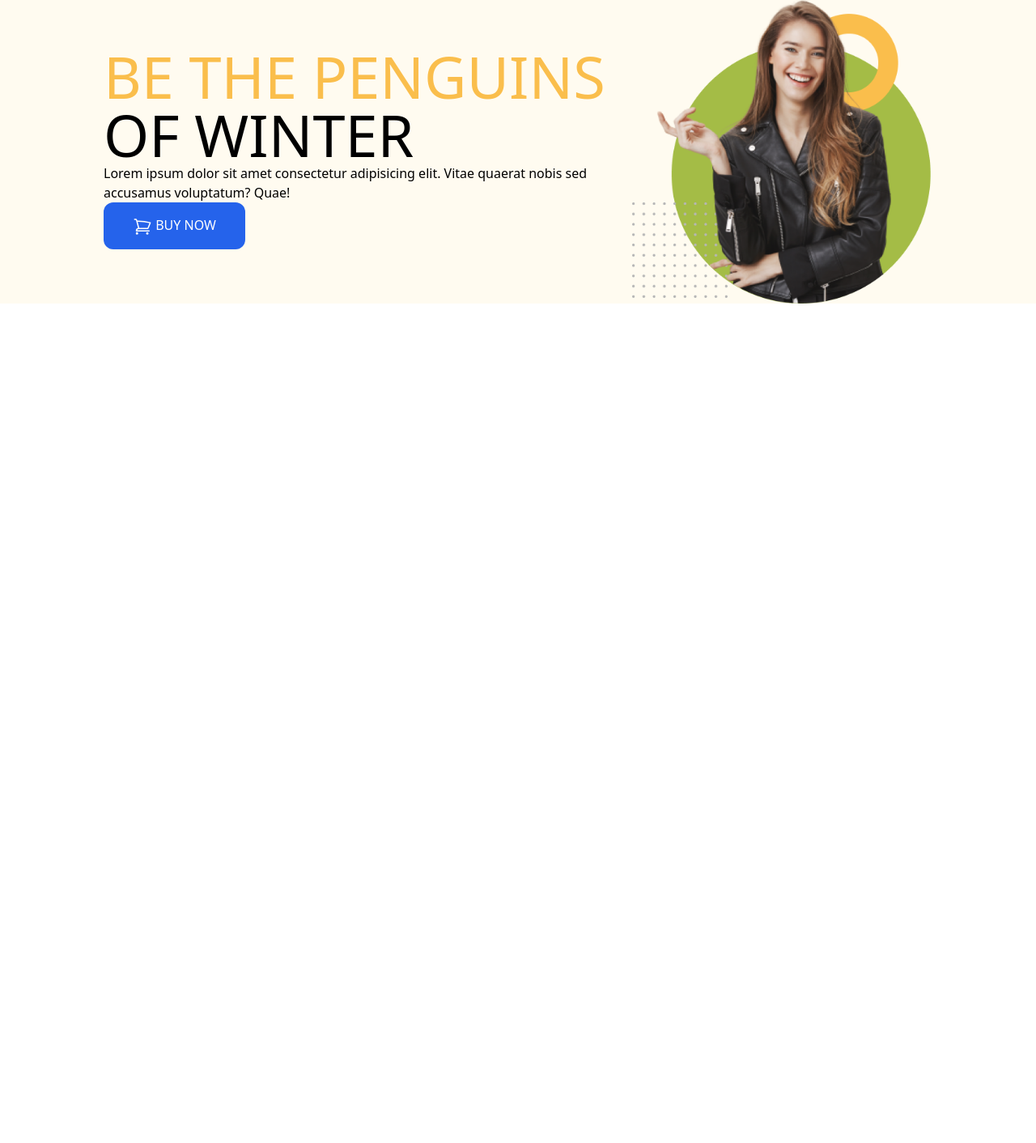
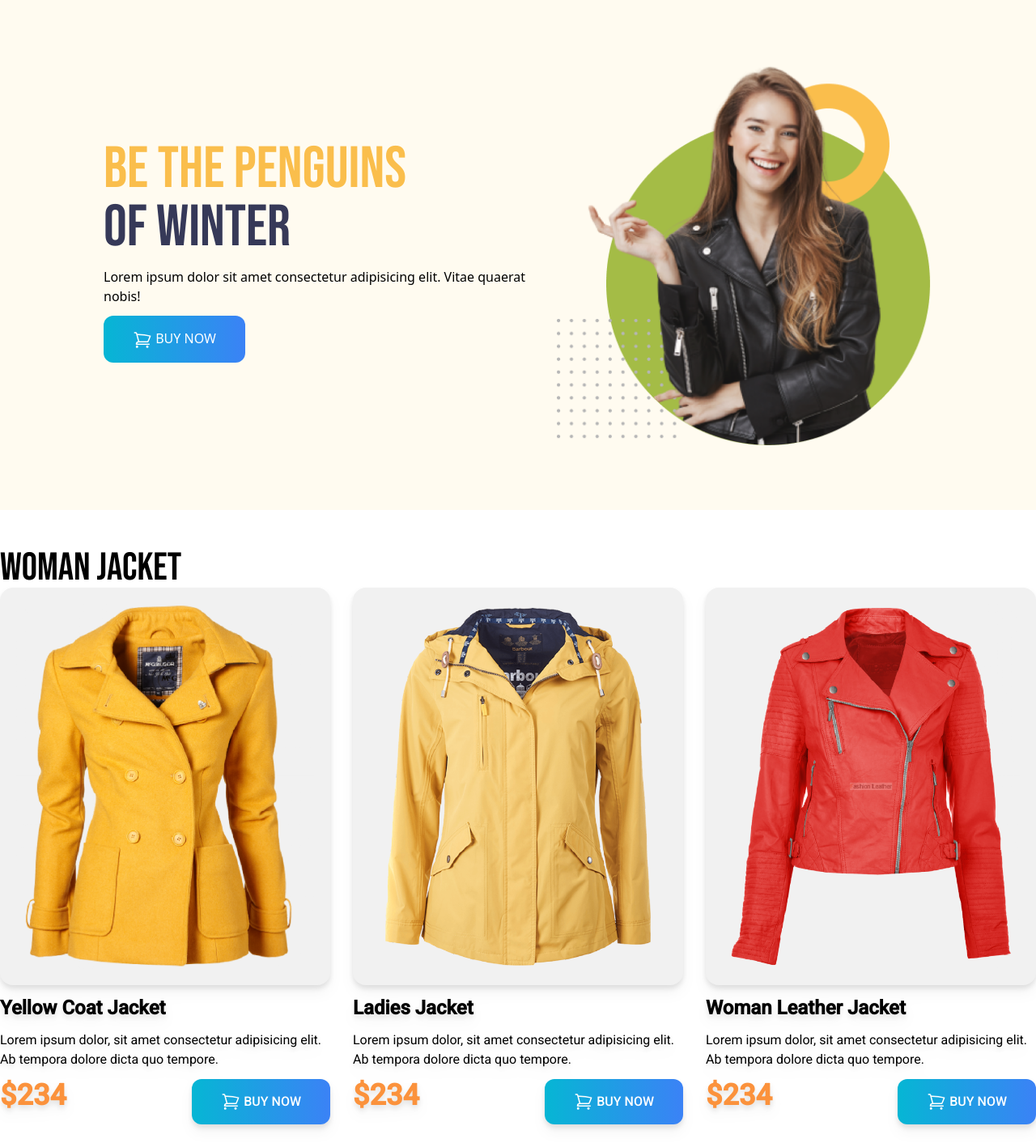
Before and after one commit to lutfurrahman20/penguin_fashion, a plain HTML site: page index.html in a window 1280 px wide. Shown: the part 8-1420 px from the top of the page at 81% size. Before the commit the page ends 800 px from the top, so only its background shows below. Drawn offline with nearby package versions, Linux system fonts and the light colour scheme.

Commit message:
woman section added

```diff
--- a/index.html
+++ b/index.html
@@ -5,22 +5,35 @@
     <meta name="viewport" content="width=device-width, initial-scale=1.0">
     <title>penguin fashion</title>
     <script src="https://cdn.tailwindcss.com"></script>
+    <!-- google fonts: bebas and roboto -->
+    <link rel="preconnect" href="https://fonts.googleapis.com">
+<link rel="preconnect" href="https://fonts.gstatic.com" crossorigin>
+<link href="https://fonts.googleapis.com/css2?family=Arimo:wght@400;500;700&family=Bebas+Neue&family=Open+Sans&family=Poppins:wght@500&family=Roboto:wght@400;500&family=Work+Sans:wght@400;600;700;800&display=swap" rel="stylesheet">
+<style>
+    .font-bebas{
+        font-family: 'Bebas Neue', sans-serif;
+    }
+    .font-roboto{
+        font-family: 'Roboto', sans-serif;
+    }
+</style>
 </head>
 <body>
-    <header class="bg-[#FFFBF0] px-32">
+    <header class="bg-[#FFFBF0] py-20 px-32 md:px-32">
         <!-- nav section -->
         <nav>
 
         </nav>
         <!-- banner section  -->
         <div class="flex justify-between items-center">
-            <div>
-                <h1 class="text-7xl uppercase">
+            <div class="space-y-3">
+                <h1 class="text-7xl uppercase font-bebas">
                     <span class="text-[#FABE4C]">Be the Penguins</span>
                     <br>
-                    of Winter</h1>
-                    <p>Lorem ipsum dolor sit amet consectetur adipisicing elit. Vitae quaerat nobis sed accusamus voluptatum? Quae!</p>
-                    <button class="bg-blue-600 px-9 py-4 rounded-xl uppercase text-white font-medium">
+                    <span class="text-[#363958]">of Winter</span>
+                    </h1>
+                    <p>Lorem ipsum dolor sit amet consectetur adipisicing elit. Vitae quaerat nobis!</p>
+                    <button class="bg-gradient-to-r from-cyan-500 to-blue-500 px-9 py-4 rounded-xl uppercase text-white font-medium">
                     <svg xmlns="http://www.w3.org/2000/svg" fill="none" viewBox="0 0 24 24" stroke-width="1.5" stroke="currentColor" class="w-6 h-6 inline">
                         <path stroke-linecap="round" stroke-linejoin="round" d="M2.25 3h1.386c.51 0 .955.343 1.087.835l.383 1.437M7.5 14.25a3 3 0 00-3 3h15.75m-12.75-3h11.218c1.121-2.3 2.1-4.684 2.924-7.138a60.114 60.114 0 00-16.536-1.84M7.5 14.25L5.106 5.272M6 20.25a.75.75 0 11-1.5 0 .75.75 0 011.5 0zm12.75 0a.75.75 0 11-1.5 0 .75.75 0 011.5 0z" />
                       </svg>
@@ -33,7 +46,72 @@
         </div>
 
     </header>
-    <main>
+    <main class="max-w-7xl mx-auto">
+        <!-- jacket section  -->
+        <section class="py-12">
+            <h3 class="text-5xl font-bebas">woman jacket</h3>
+            <!-- jacket container -->
+            <div class="grid grid-cols-3 gap-7 font-roboto">
+                <!-- jacket 1 -->
+                <div class="space-y-3 drop-shadow-lg">
+                    <div class="bg-[#F1F1F1;] p-5 rounded-2xl">
+                        <img src="images/jacket-1.png" alt="">
+                    </div>
+                        <h4 class="text-2xl font-bold">Yellow Coat Jacket </h4>
+                        <p>Lorem ipsum dolor, sit amet consectetur adipisicing elit. Ab tempora dolore dicta quo  tempore.</p>
+                        <div class="flex justify-between">
+                            <h3 class="text-4xl font-black text-orange-400">$234</h3>
+                            <button class="bg-gradient-to-r from-cyan-500 to-blue-500 px-9 py-4 rounded-xl uppercase text-white font-medium">
+                                <svg xmlns="http://www.w3.org/2000/svg" fill="none" viewBox="0 0 24 24" stroke-width="1.5" stroke="currentColor" class="w-6 h-6 inline">
+                                    <path stroke-linecap="round" stroke-linejoin="round" d="M2.25 3h1.386c.51 0 .955.343 1.087.835l.383 1.437M7.5 14.25a3 3 0 00-3 3h15.75m-12.75-3h11.218c1.121-2.3 2.1-4.684 2.924-7.138a60.114 60.114 0 00-16.536-1.84M7.5 14.25L5.106 5.272M6 20.25a.75.75 0 11-1.5 0 .75.75 0 011.5 0zm12.75 0a.75.75 0 11-1.5 0 .75.75 0 011.5 0z" />
+                                  </svg>
+                                  Buy now</button>
+
+                        </div>
+                    </div>
+
+
+                <!-- jacket 2 -->
+                <div class="space-y-3 drop-shadow-lg">
+                    <div class="bg-[#F1F1F1;] p-5 rounded-2xl">
+                        <img src="images/jacket-2.png" alt="">
+                    </div>
+                        <h4 class="text-2xl font-bold">Ladies Jacket </h4>
+                        <p>Lorem ipsum dolor, sit amet consectetur adipisicing elit. Ab tempora dolore dicta quo  tempore.</p>
+                        <div class="flex justify-between">
+                            <h3 class="text-4xl font-black text-orange-400">$234</h3>
+                            <button class="bg-gradient-to-r from-cyan-500 to-blue-500 px-9 py-4 rounded-xl uppercase text-white font-medium">
+                                <svg xmlns="http://www.w3.org/2000/svg" fill="none" viewBox="0 0 24 24" stroke-width="1.5" stroke="currentColor" class="w-6 h-6 inline">
+                                    <path stroke-linecap="round" stroke-linejoin="round" d="M2.25 3h1.386c.51 0 .955.343 1.087.835l.383 1.437M7.5 14.25a3 3 0 00-3 3h15.75m-12.75-3h11.218c1.121-2.3 2.1-4.684 2.924-7.138a60.114 60.114 0 00-16.536-1.84M7.5 14.25L5.106 5.272M6 20.25a.75.75 0 11-1.5 0 .75.75 0 011.5 0zm12.75 0a.75.75 0 11-1.5 0 .75.75 0 011.5 0z" />
+                                  </svg>
+                                  Buy now</button>
+
+                        </div>
+                    </div>
+
+
+                <!-- jacket 3 -->
+                <div class="space-y-3 drop-shadow-lg">
+                    <div class="bg-[#F1F1F1;] p-5 rounded-2xl">
+                        <img src="images/jacket-3.png" alt="">
+                    </div>
+                        <h4 class="text-2xl font-bold">Woman Leather Jacket </h4>
+                        <p>Lorem ipsum dolor, sit amet consectetur adipisicing elit. Ab tempora dolore dicta quo  tempore.</p>
+                        <div class="flex justify-between">
+                            <h3 class="text-4xl font-black text-orange-400">$234</h3>
+                            <button class="bg-gradient-to-r from-cyan-500 to-blue-500 px-9 py-4 rounded-xl uppercase text-white font-medium">
+                                <svg xmlns="http://www.w3.org/2000/svg" fill="none" viewBox="0 0 24 24" stroke-width="1.5" stroke="currentColor" class="w-6 h-6 inline">
+                                    <path stroke-linecap="round" stroke-linejoin="round" d="M2.25 3h1.386c.51 0 .955.343 1.087.835l.383 1.437M7.5 14.25a3 3 0 00-3 3h15.75m-12.75-3h11.218c1.121-2.3 2.1-4.684 2.924-7.138a60.114 60.114 0 00-16.536-1.84M7.5 14.25L5.106 5.272M6 20.25a.75.75 0 11-1.5 0 .75.75 0 011.5 0zm12.75 0a.75.75 0 11-1.5 0 .75.75 0 011.5 0z" />
+                                  </svg>
+                                  Buy now</button>
+
+                        </div>
+                    </div>
+
+                </div>
+
+
+        </section>
 
     </main>
     <footer>
```
